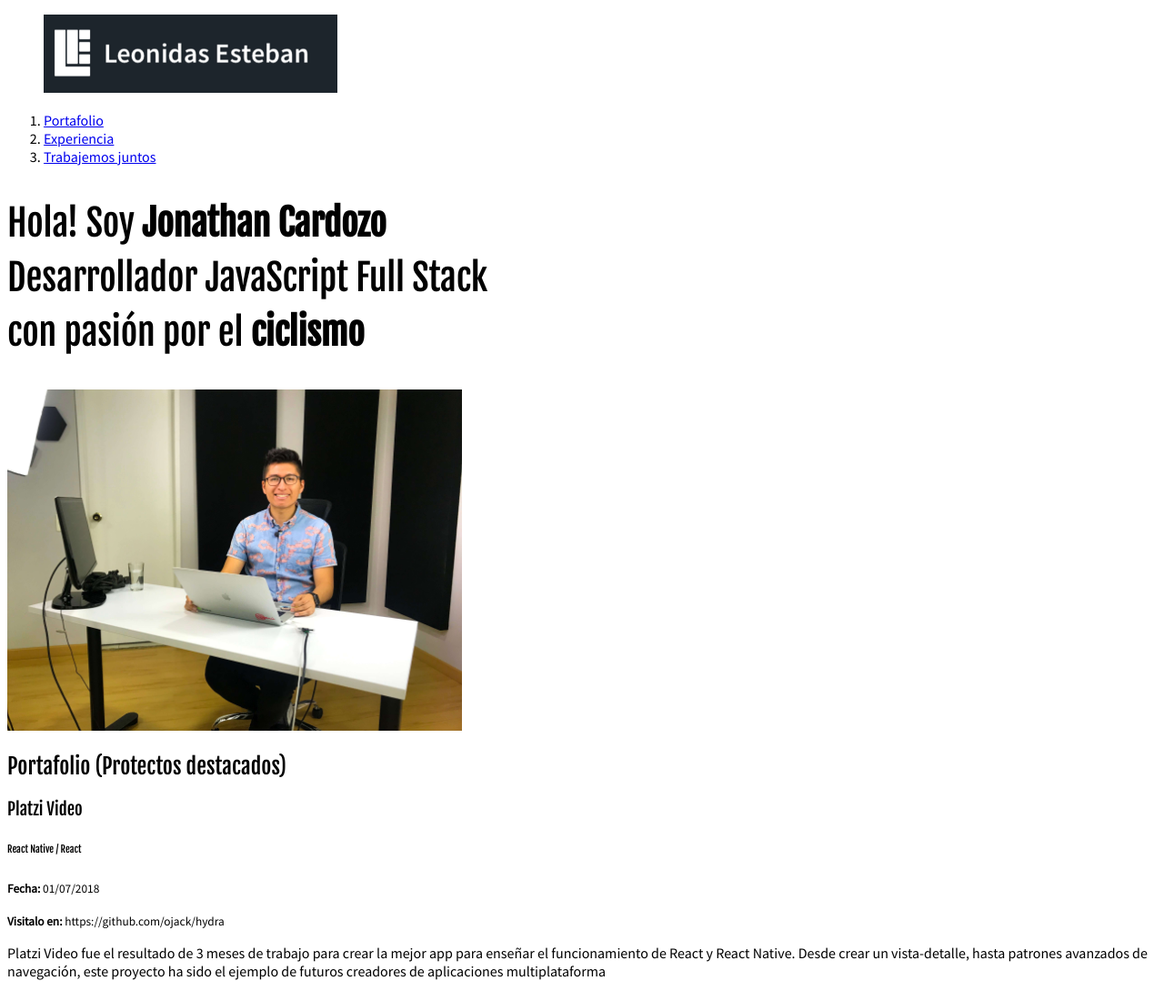
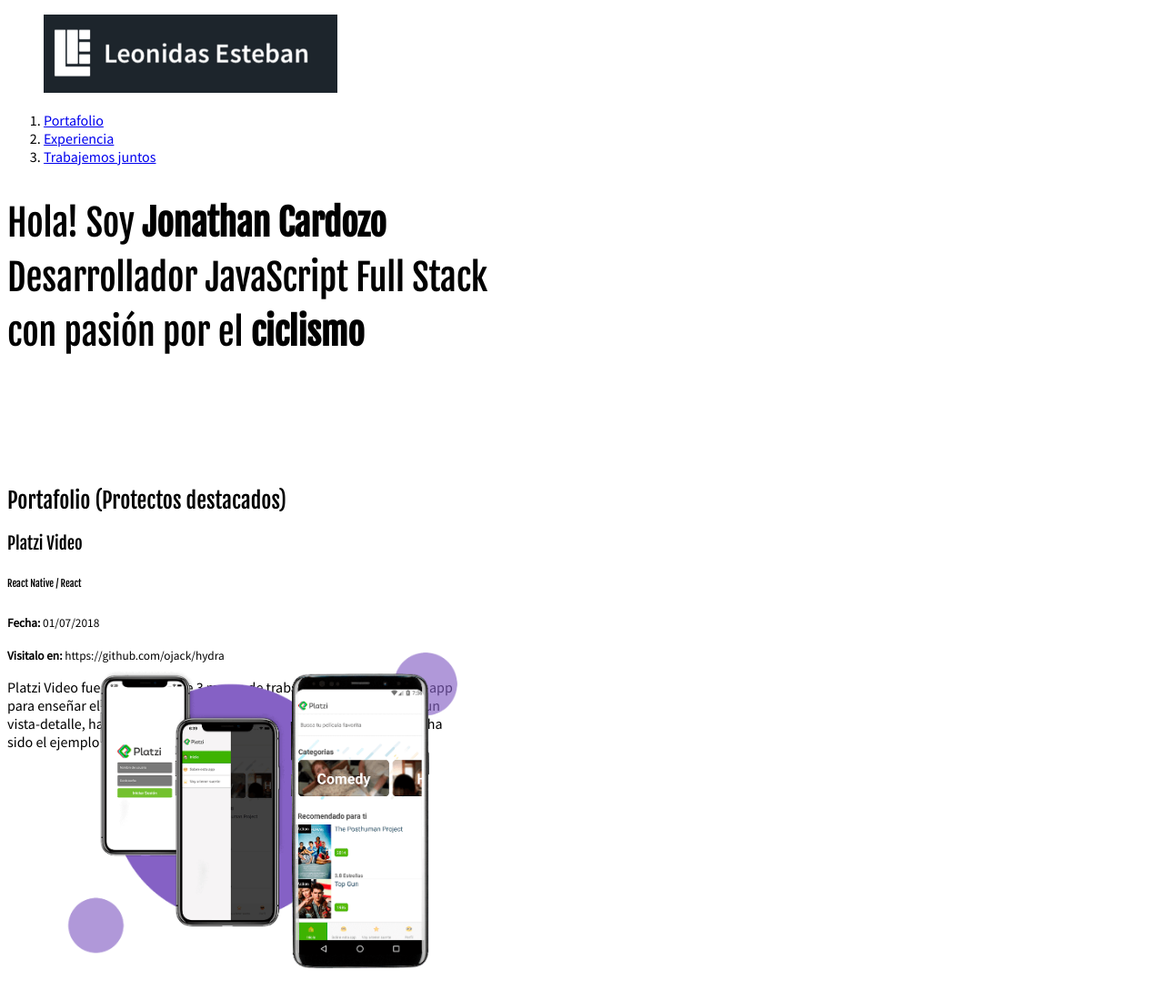
Before and after one commit to Conit0/desarrolloWeb, a plain HTML site: page index.html in a window 1280 px wide. Shown: the top 1100 px of the page at 91% size. Drawn offline with Linux system fonts and the light colour scheme.

Commit message:
Dimensiones fijas para elementos

```diff
--- a/css/estilos.css
+++ b/css/estilos.css
@@ -29,3 +29,16 @@ h1{
   /* text-transform: uppercase;
   text-decoration: underline; */
 }
+
+.hero{
+  height: 300px;
+}
+
+.project-details{
+  width: 500px;
+  height: 100px;
+}
+
+.project-imageContainer{
+  width: 500px;
+}
--- a/index.html
+++ b/index.html
@@ -34,16 +34,18 @@
       <h1>
         Hola! Soy <strong>Jonathan Cardozo</strong> <br/> Desarrollador JavaScript Full Stack <br/>con pasión por el <strong>ciclismo</strong>
       </h1>
-      <img src="img/hero.jpg" alt="Imagen principal del sitio" width="500">
+      <!-- <img src="img/hero.jpg" alt="Imagen principal del sitio" width="500"> -->
     </section>
     <section id="portafolio" class="portfolio">
         <h2>Portafolio (Protectos destacados)</h2>
       <article class="project">
+        <div class="project-details">
           <h3 class="project-title">Platzi Video</h3>
           <h6 class="poject-course">React Native / React</h6>
           <p class="project-date"><small><strong>Fecha:</strong> 01/07/2018</small></p>
           <p class="project-url"><small><strong>Visitalo en:</strong> https://github.com/ojack/hydra</small></p>
           <p class="project-description">Platzi Video fue el resultado de 3 meses de trabajo para crear la mejor app para enseñar el funcionamiento de React y React Native. Desde crear un vista-detalle, hasta patrones avanzados de navegación, este proyecto ha sido el ejemplo de futuros creadores de aplicaciones multiplataforma</p>
+        </div>
           <figure class="project-imageContainer">
             <img class="poject-image" src="img/platzi-video-react-native.png" alt="Protecto del curso de React" width="500">
           </figure>
```
